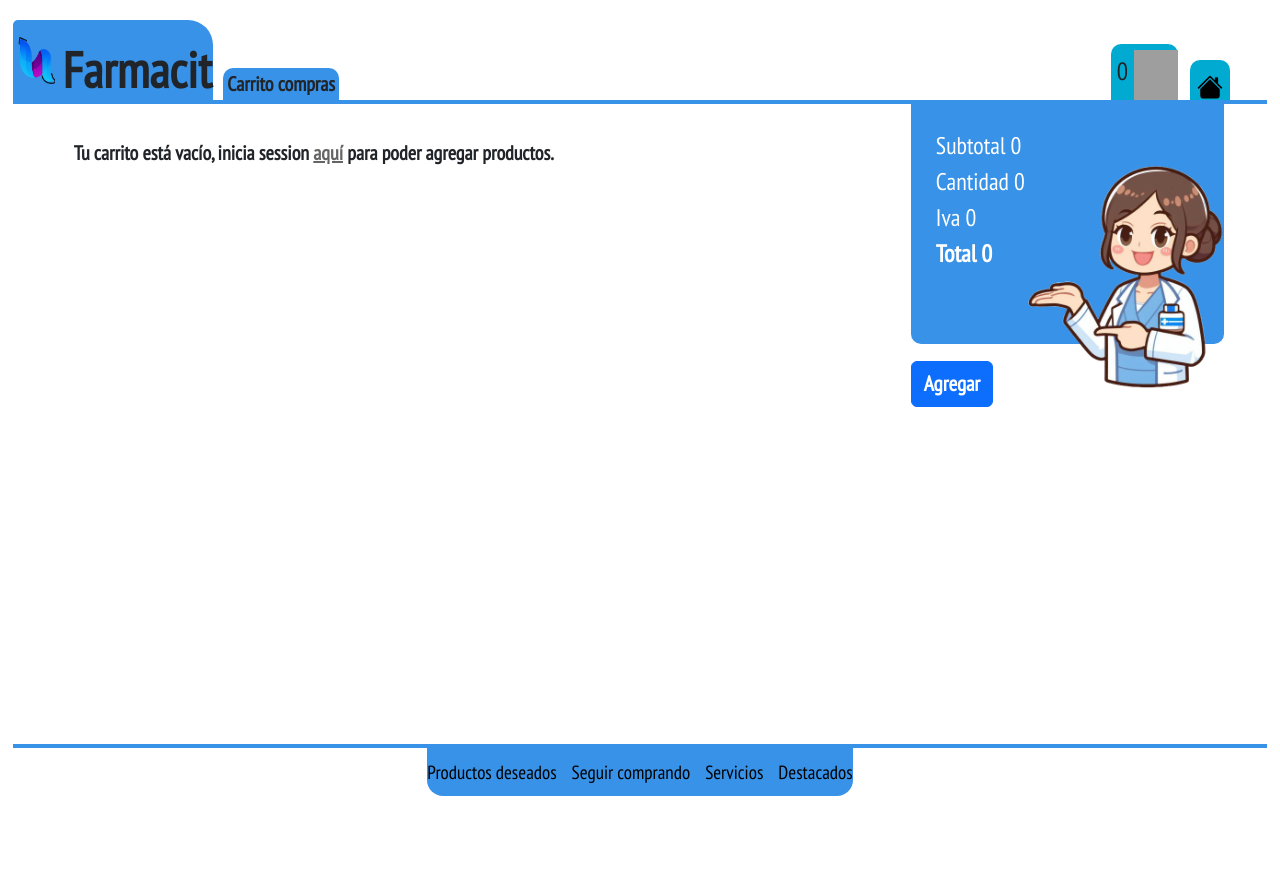
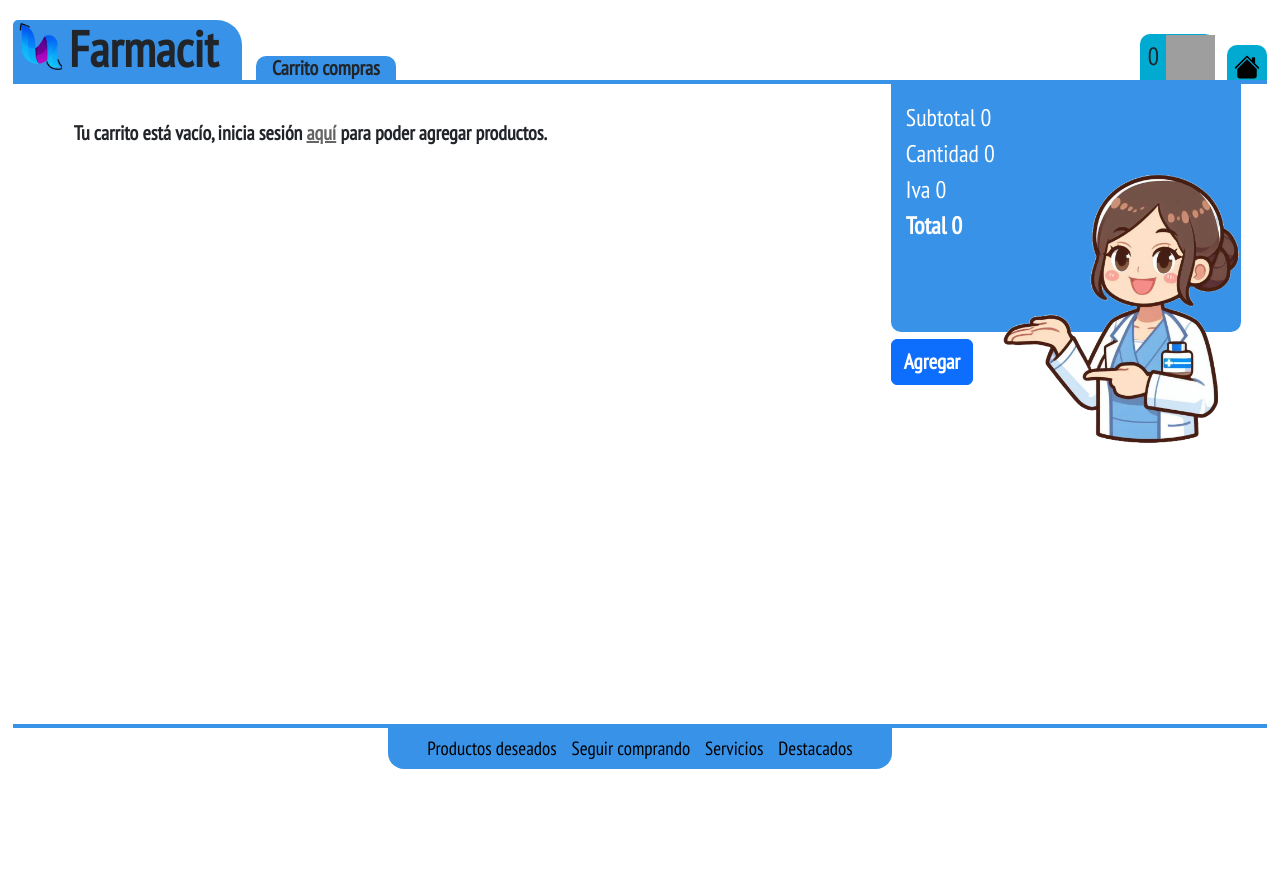
Before and after one commit to JefersonLeandro/Farmacit, a Flask app: page /carrito_compras in a window 1280 px wide. Run offline with Flask 2, Linux system fonts and the light colour scheme; some libraries are stand-ins or nearby versions; grey boxes are pictures that could not be loaded.

Commit message:
se agrego el css de la vista carrito de vhs a pxs.

```diff
--- a/app/static/styles/style.css
+++ b/app/static/styles/style.css
@@ -1510,8 +1510,9 @@ a:visited{
 #tituloF{
      /* LINEA ABAJO */
     width: 100%;
-    height: 10vh;
-    display: flex;
+    height: 60px;
+    display: flex;
+    justify-content: space-between;
 
 }
 #cotenedorVDF{
@@ -2024,7 +2025,7 @@ a:visited{
 }
 .cajaColor{
 
-    width: 16%;
+    width: 229px;
     display: flex;
     gap: 2px;
     justify-content: center;
@@ -2034,12 +2035,20 @@ a:visited{
 }
 .cotenedorIconoC{
     width: 22%;
-    height: 10vh;
+    height: 51px;
     box-sizing: border-box;
     display: flex;
     align-items: center;
     justify-content: end;
 }
+
+.contenedorTitulo-carrito{
+    box-sizing: border-box;
+    /* background-color: #fbff0d; */
+    height: 57px;
+    font-size: 22px;
+}
+
 .contenedorImgLogo{
     width: 90%;
 }
@@ -2062,20 +2071,20 @@ a:visited{
 }
 .contenedorIconoCarrito{
 
-    width: 10%;
-    height: 10vh;
+    width: 168px;
+    height: 60px;
     box-sizing: border-box;
     display: flex;
+    justify-content: center;
     align-items: end;
 
 }
 .contenedorCC{
-    height: 4vh;
-    width: 100%;
-    display: flex;
-    align-items: center;
-    justify-content: center;
-    margin-left: 10px;
+    height: 24px;
+    width: 140px;
+    display: flex;
+    align-items: center;
+    justify-content: center;
     background:  rgb(55 146 232);
     border-top-right-radius: 10px;
     border-top-left-radius: 10px;
@@ -2084,19 +2093,18 @@ a:visited{
     margin-bottom: 0rem;
 }
 .contenedorCentralC{
-    width: 71%;
     display: flex;
     align-items: end;
     justify-content: end;
     gap: 12px;
 }
 .cajaCentralC{
-    width: 7.5%;
+    width: 75px;
     background:  rgb(55 146 232);
     background: rgb(1, 170, 208);
     border-top-right-radius: 10px;
     border-top-left-radius: 10px;
-    height: 7vh;
+    height: 46px;
     display: flex;
 }
 .cajaCentralImg{
@@ -2104,7 +2112,7 @@ a:visited{
     align-items: end;
     justify-content: center;
     width: 65%;
-    height: 7vh;
+    height: 46px;
 }
 .cajaNumero{
     width: 35%;
@@ -2413,12 +2401,11 @@ a:visited{
 
 .carrito-info {
     width: 30%;
-    padding-left: 20px;
 }
 
 .carrito-subInfo {
-    height: 30vh;
-    width: 88%;
+    height: 248px;
+    width: 350px;
     display: flex;
     flex-direction: column;
     font-size: 24px;
@@ -2426,41 +2413,41 @@ a:visited{
     background-color: rgb(55 146 232);
     border-bottom-right-radius: 10px;
     border-bottom-left-radius: 10px;
-    padding-left: 25px;
-    padding-top: 24px;
+    padding-left: 15px;
+    padding-top: 16px;
 }
 
 .carrito-subHeader{
    width: 100%;
 }
 
-.carrito-contenedorInfo{
-    display: flex;
-}
+/* .carrito-contenedorInfo{
+    /* display: flex; */
+*/
 
 .carrito-descripcion {
     flex: 1;
-    width: 32%;
+    width: 320px;
+    height: 160px;
 }
 
 .carrito-imagen  {
-    width: 90%;
+    width: 100%;
     border-radius: 10px;
 
 }
 
 .carrito-imagen-animada{
-    width: 100%;
-
-}
-.carrito-contenedorImagen {
+    height: 274px;
+}
+/* .carrito-contenedorImagen {
 
     width: 68%;
-}
+} */
 .carrito-btnPagar{
 
-    width: 26%;
-    height: 10vh;
+    width: 90px;
+    height: 60px;
     display: flex;
     align-items: center;
 
@@ -2697,6 +2683,9 @@ a:visited{
 .width383px{
     width: 383px!important;
 }
+.width504px{
+    width: 504px!important;
+}
 .widthAuto{
 
     width: auto!important;
@@ -2716,6 +2705,9 @@ a:visited{
 }
 .height35px{
     height: 35px;
+}
+.height41px{
+    height: 41px!important;
 }
 
 
--- a/app/templates/agregados/carrito.html
+++ b/app/templates/agregados/carrito.html
@@ -18,6 +18,7 @@
         <div id="divVG">
 
             <div id="tituloF">
+                <div class="display-flex">
                     <div class="cajaColor">
                         <div class="cotenedorIconoC">
                             <div class="contenedorImgLogo">
@@ -25,13 +26,14 @@
                                     height="48px">
                             </div>
                         </div>
-                    <div id="contenedorH1" class="Separar subContenedor">
+                        <div  class="Separar subContenedor contenedorTitulo-carrito">
                             <h1 class="tituloCarrito">Farmacit</h1>
                         </div>
                     </div>
                     <div class="contenedorIconoCarrito">
                         <div class="contenedorCC">
                             <h5>Carrito compras</h5>
+                        </div>
                     </div>
                 </div>
                 {% set tamano = productos|default([])|length %}
@@ -42,10 +44,10 @@
                         </div>
                         <div class="cajaCentralImg">
                             <img class="carrito-img-carrito" src="{{url_for('static',filename = 'imagenes/carrito-de-compras.png')}}" alt="logo"
-                                width="100%" height="50px">
+                                width="100%" height="45px">
                         </div>
                     </div>
-                    <div class="divMv">
+                    <div class="cajaIconos-p-tabla">
                         <a href="{{url_for('bp_inicio.index')}}">
                             <svg xmlns="http://www.w3.org/2000/svg" width="26" height="26" fill="currentColor"
                                 class="bi bi-house-fill" viewBox="0 0 16 16">
@@ -70,7 +72,7 @@
                         <div class="carrito-caja">
                             <a class="carrito-picture" href="{{ url_for('bp_producto.index', idProducto=producto.idProducto) }}">
                                 <img class="carrito-imagen" src="{{url_for('static',filename = 'imagenes/'+imagen.nombreImagen)}}"
-                                    alt="{{producto.nombreProducto}}" width="100%" height="100%" />
+                                    alt="{{producto.nombreProducto}}" width="100%" height="165px" />
                             </a>
                             <div class="carrito-cajaMediana">
                                 <div class="carrito-subCajaArriba">
@@ -124,7 +126,7 @@
 
                         {%else : %}
                         <div class='alert alert-dark-tranparent' role='alert'>
-                            <h5>Tu carrito está vacío, inicia session <a href='{{url_for("bp_login.login")}}'
+                            <h5>Tu carrito está vacío, inicia sesión <a href='{{url_for("bp_login.login")}}'
                                     style='text-decoration: underline; opacity: 0.6;'>aquí</a> para poder agregar
                                 productos.</h5>
                         </div>
@@ -161,13 +163,17 @@
                             </svg>
                         </div>
                         <div class="carrito-contenedorInfo">
+                            <div>
+                                <p class="carrito-cantidad">Cantidad {{cantidad}}</p>
+                            </div>
+                            <div class="display-flex justify-content-space-between">
                                 <div class="carrito-descripcion">
-                                <p class="carrito-cantidad">Cantidad {{cantidad}}</p>
                                     <p class="carrito-iva">Iva {{iva}}</p>
                                     <strong class="carrito-total">Total {{total}}</strong>
                                 </div>
                                 <div class="carrito-contenedorImagen">
                                     <img src="/static/imagenes/chicaAnimada.png" class="carrito-imagen-animada" alt="">
+                                </div>
                             </div>
                         </div>
                     </div>
@@ -217,7 +223,7 @@
             </div>
             <div class="lineaCarritoF"></div>
             <div class="tituloH">
-                <nav class="navSuperiorF">
+                <nav class="navSuperiorF width504px height41px">
                     <ul class="carrito-pc-ul">
                         <li><a href="{{url_for('bp_favoritos.index')}}" class="aLinkProductosD">Productos deseados</a></li>
                         <li><a href="{{url_for('bp_inicio.index')}}" class="aLinkProductosD">Seguir comprando</a></li>
```
Also changed, not shown: other parts of app/static/styles/style.css (+14 -35 lines). Lines whose indentation alone changed are shown as unchanged.
